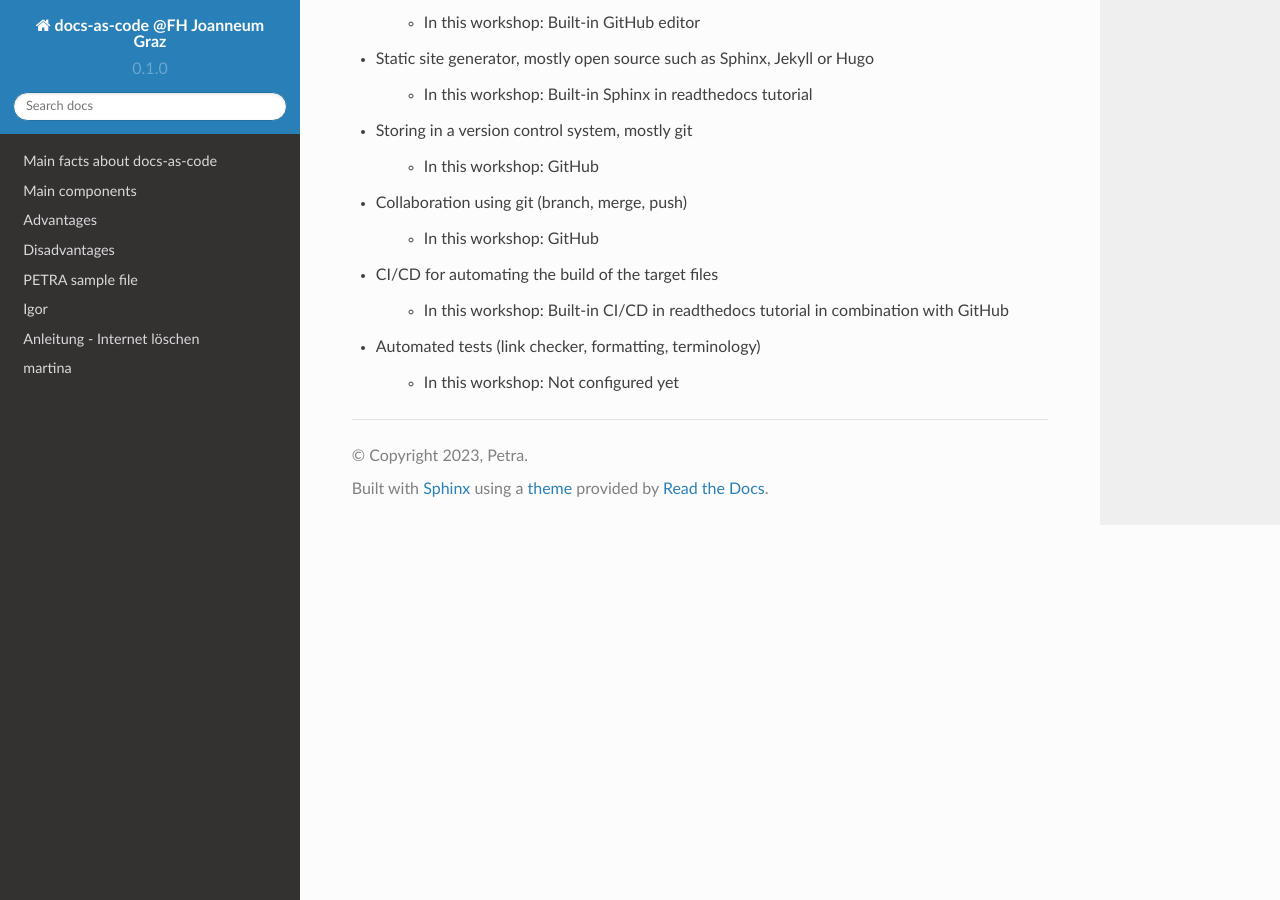
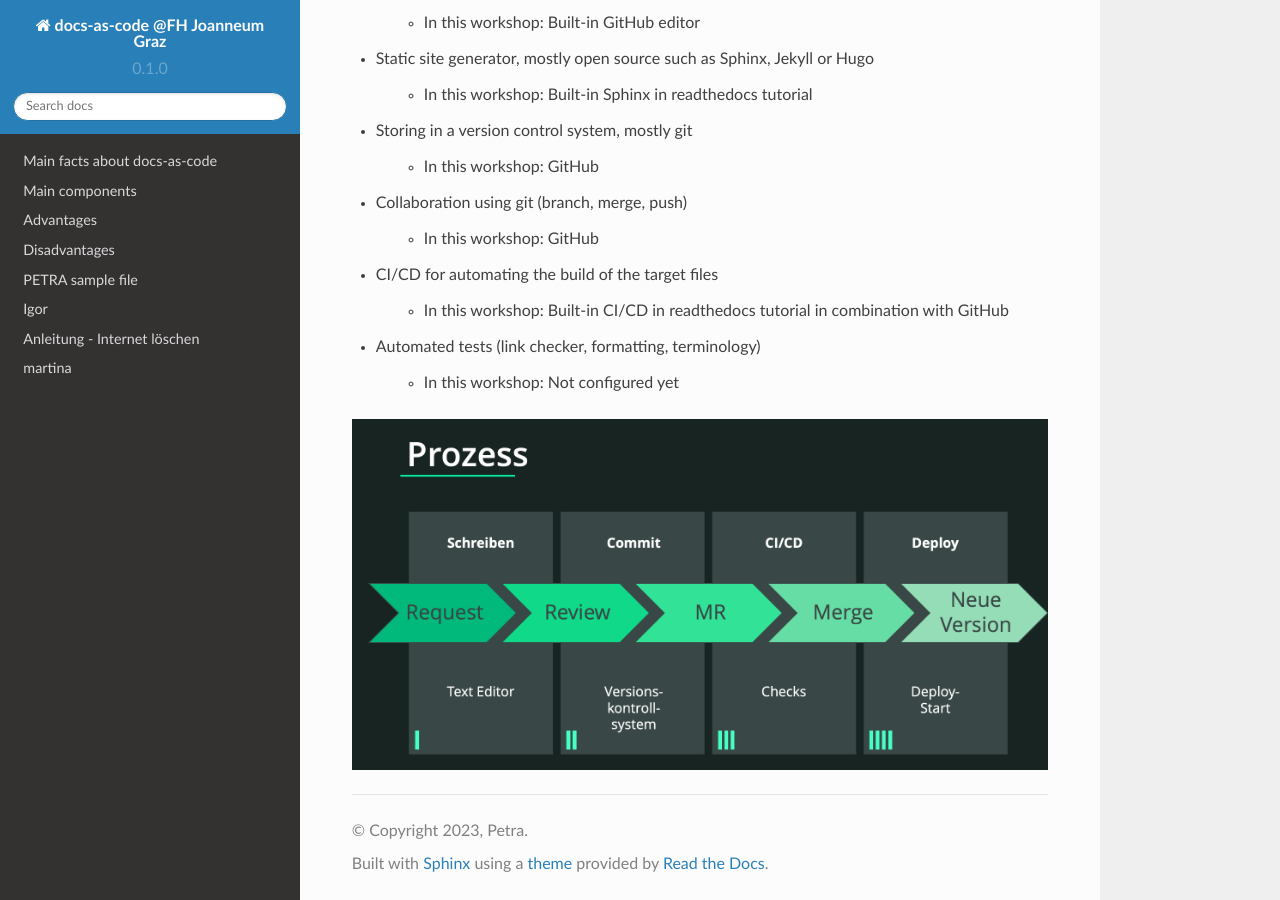
Before and after one commit to pezi77/workshop-fh-2023, a Sphinx documentation site: the page built from docs/source/sylvia2.rst, in a window 1280 px wide and 900 px high, scrolled down 791 px. Built offline with Sphinx 7.4.7 and the Read the Docs theme 2.0.0, drawn with Linux system fonts in a browser that asks for light colours; pages that are not in the unit, such as notebooks, are missing from menus.

Commit message:
Good work.rst

```diff
--- a/docs/source/sylvia2.rst
+++ b/docs/source/sylvia2.rst
@@ -39,3 +39,5 @@ Main components
 * Automated tests (link checker, formatting, terminology)
 
    * In this workshop: Not configured yet
+
+.. figure:: ../../images/process.png
```
